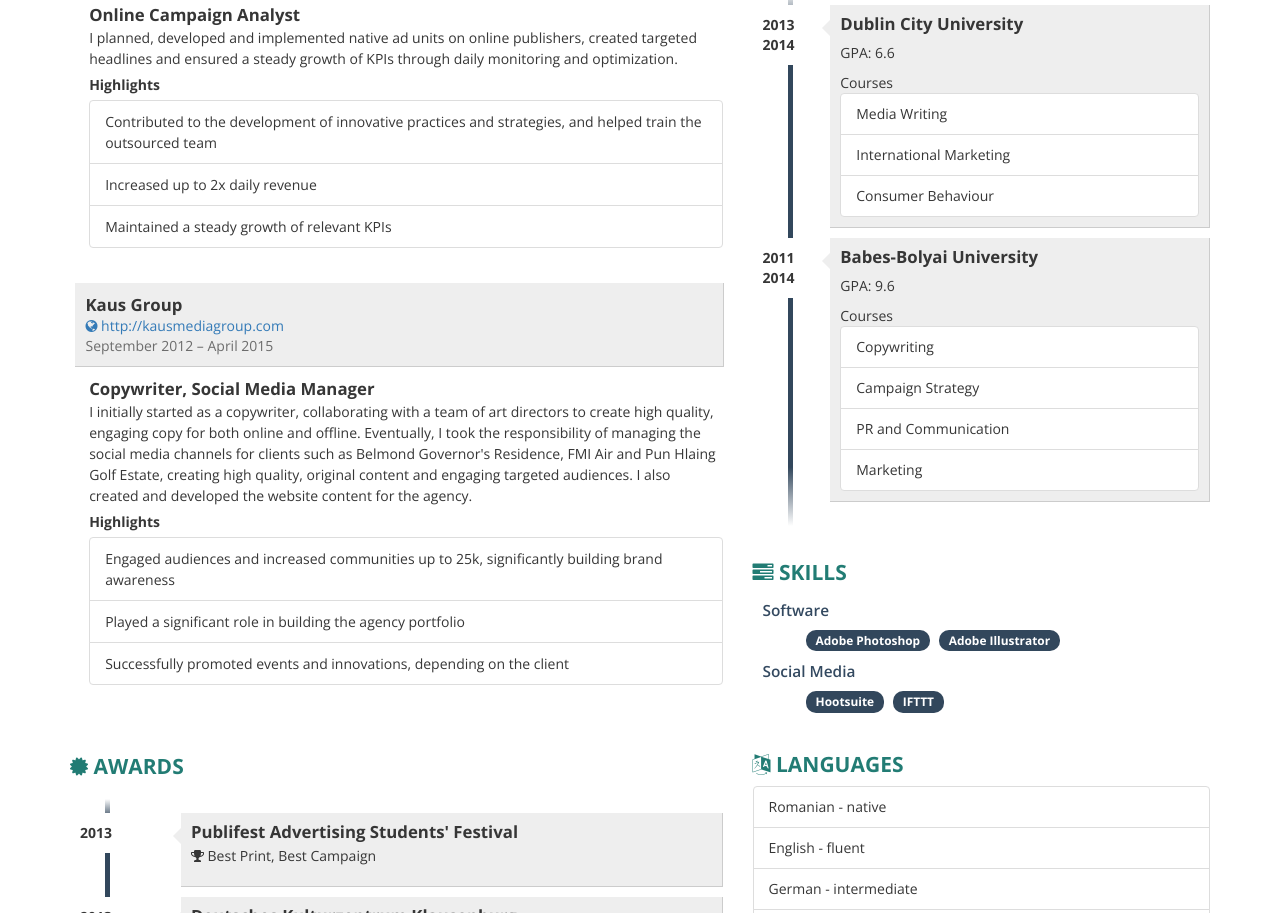
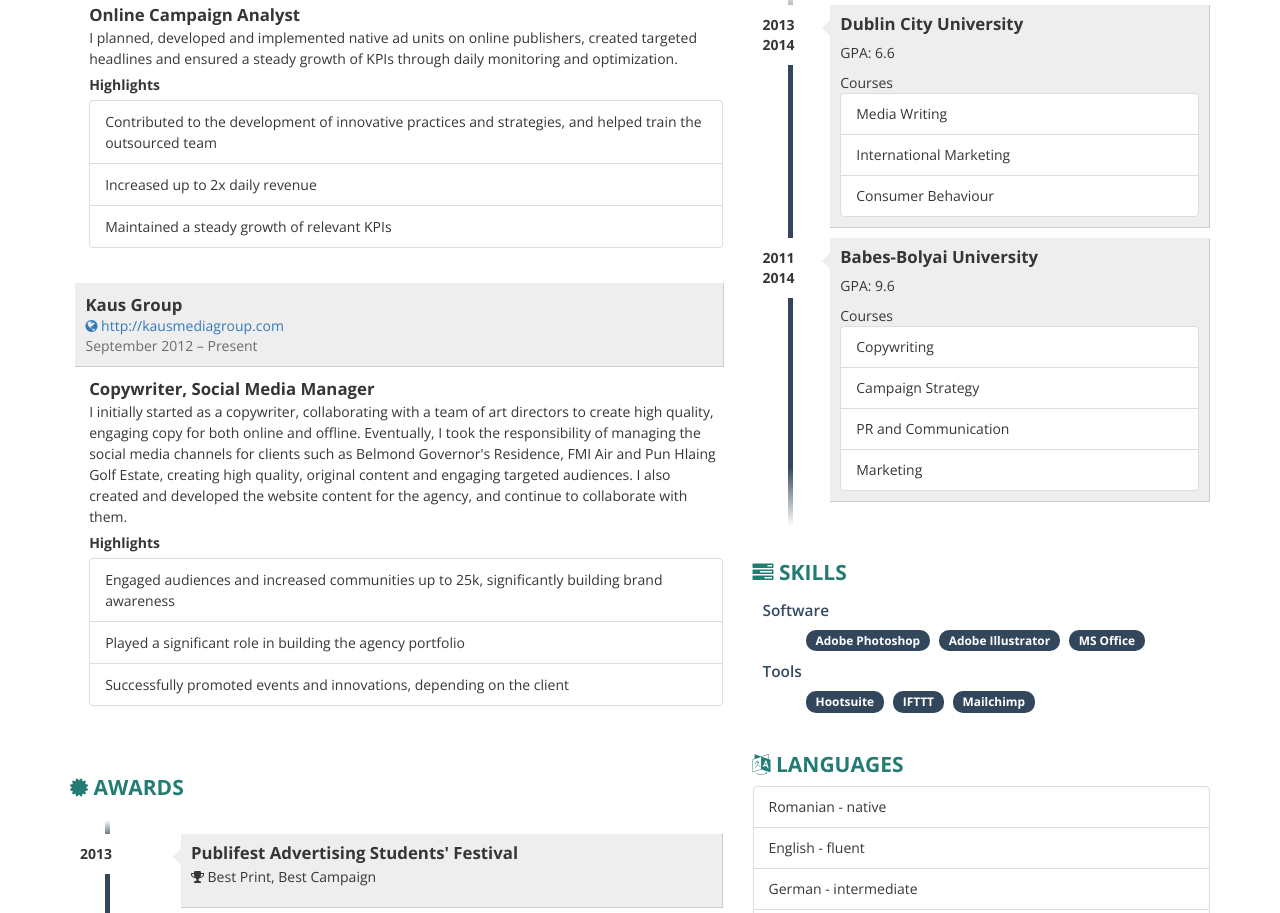
Before and after one commit to alicestrt/alicestrt.github.com, a plain HTML site: page cv.html in a window 1280 px wide. Shown: the part 562-1475 px from the top of the page. Drawn offline with nearby package versions, Linux system fonts and the light colour scheme.

Commit message:
Edited work description Kaus

```diff
--- a/cv.html
+++ b/cv.html
@@ -1,3 +1,4 @@
+
 <!DOCTYPE html>
 <html lang="en">
 
@@ -384,7 +385,6 @@
                         </div>
                         <div id="text-header">
                              <h1>Alice Strete<br><span>Copywriter; Social Media Manager</span></h1>
-
                         </div>
                     </div>
                 </div>
@@ -394,7 +394,6 @@
                     <!-- ABOUT ME -->
                     <div class="box">
                          <h2><i class="fa fa-user ico"></i> About</h2>
-
                         <p>For the past couple of years, I&#39;ve been working as a Copywriter, Social
                             Media Manager and Online Campaign Analyst, in Cluj-Napoca, Yangon and Berlin.
                             I&#39;ve had the pleasure to collaborate with brands such as Sule Shangri-La,
@@ -404,13 +403,11 @@
                     <!-- WORK EXPERIENCE -->
                     <div class="box">
                          <h2><i class= "fa fa-suitcase ico"></i> Work Experience</h2>
-
                         <div class="job clearfix">
                             <div class="row">
                                 <div class="details">
                                     <div class="where">Media.net</div>
                                     <div class="address"> <a href="http:&#x2F;&#x2F;media.net" target="_blank"><i class="fa fa-globe ico"></i> http:&#x2F;&#x2F;media.net</a>
-
                                     </div>
                                     <div class="year">June 2015 – November 2015</div>
                                 </div>
@@ -437,9 +434,8 @@
                                 <div class="details">
                                     <div class="where">Kaus Group</div>
                                     <div class="address"> <a href="http:&#x2F;&#x2F;kausmediagroup.com" target="_blank"><i class="fa fa-globe ico"></i> http:&#x2F;&#x2F;kausmediagroup.com</a>
-
                                     </div>
-                                    <div class="year">September 2012 – April 2015</div>
+                                    <div class="year">September 2012 – Present</div>
                                 </div>
                             </div>
                             <div class="row">
@@ -450,9 +446,9 @@
                                         Eventually, I took the responsibility of managing the social media channels
                                         for clients such as Belmond Governor&#39;s Residence, FMI Air and Pun Hlaing
                                         Golf Estate, creating high quality, original content and engaging targeted
-                                        audiences. I also created and developed the website content for the agency.
-                                        <div
-                                        class="highlights">Highlights</div>
+                                        audiences. I also created and developed the website content for the agency,
+                                        and continue to collaborate with them.
+                                        <div class="highlights">Highlights</div>
                                         <ul class="list-group">
                                             <li class="list-group-item">Engaged audiences and increased communities up to 25k, significantly building
                                                 brand awareness</li>
@@ -467,13 +463,11 @@
                     <!-- AWARDS -->
                     <div class="box">
                          <h2><i class="fa fa-certificate ico"></i> Awards</h2>
-
                         <ul id="awards" class="clearfix">
                             <li>
                                 <div class="year pull-left">2013</div>
                                 <div class="description pull-right">
                                      <h3>Publifest Advertising Students&#39; Festival</h3>
-
                                     <p><i class="fa fa-trophy ico"></i> Best Print, Best Campaign</p>
                                     <p></p>
                                 </div>
@@ -482,7 +476,6 @@
                                 <div class="year pull-left">2013</div>
                                 <div class="description pull-right">
                                      <h3>Deutsches Kulturzentrum Klausenburg</h3>
-
                                     <p><i class="fa fa-trophy ico"></i> CEFR Level B1</p>
                                     <p></p>
                                 </div>
@@ -491,7 +484,6 @@
                                 <div class="year pull-left">2010</div>
                                 <div class="description pull-right">
                                      <h3>University of Cambridge, ESOL Examinations</h3>
-
                                     <p><i class="fa fa-trophy ico"></i> CEFR Level C2</p>
                                     <p></p>
                                 </div>
@@ -501,13 +493,11 @@
                     <!-- VOLUNTEER -->
                     <div class="box">
                          <h2><i class= "fa fa-group ico"></i> Internships </h2>
-
                         <div class="job clearfix">
                             <div class="row">
                                 <div class="details">
                                     <div class="where">Sykes Cluj-Napoca</div>
                                     <div class="address"> <a href="http:&#x2F;&#x2F;www.sykes.com&#x2F;romania&#x2F;" target="_blank"><i class="fa fa-globe ico"></i> http:&#x2F;&#x2F;www.sykes.com&#x2F;romania&#x2F;</a>
-
                                     </div>
                                     <div class="year">April 2013 – June 2013</div>
                                 </div>
@@ -531,7 +521,6 @@
                                 <div class="details">
                                     <div class="where">Vitrina Advertising</div>
                                     <div class="address"> <a href="http:&#x2F;&#x2F;www.vitrina.ro&#x2F;english" target="_blank"><i class="fa fa-globe ico"></i> http:&#x2F;&#x2F;www.vitrina.ro&#x2F;english</a>
-
                                     </div>
                                     <div class="year">2012 – 2012</div>
                                 </div>
@@ -550,7 +539,6 @@
                     <!-- CONTACT -->
                     <div class="box clearfix">
                          <h2><i class="fa fa-bullseye ico"></i> Contact</h2>
-
                         <div class="contact-item">
                             <div class="icon pull-left text-center"><span class="fa fa-map-marker fa-fw"></span>
                             </div>
@@ -578,13 +566,11 @@
                     <!-- EDUCATION -->
                     <div class="box">
                          <h2><i class="fa fa-university ico"></i> Education</h2>
-
                         <ul id="education" class="clearfix">
                             <li>
                                 <div class="year pull-left">2013 2014</div>
                                 <div class="description pull-right">
                                      <h3>Dublin City University</h3>
-
                                     <p></p>
                                     <p>GPA: 6.6</p>
                                     <div>Courses</div>
@@ -599,7 +585,6 @@
                                 <div class="year pull-left">2011 2014</div>
                                 <div class="description pull-right">
                                      <h3>Babes-Bolyai University</h3>
-
                                     <p></p>
                                     <p>GPA: 9.6</p>
                                     <div>Courses</div>
@@ -616,26 +601,26 @@
                     <!-- SKILLS -->
                     <div class="box">
                          <h2><i class="fa fa-tasks ico"></i> Skills</h2>
-
                         <div class="skills clearfix">
                             <div class="item-skills">Software</div>
                             <div class="col-sm-offset-1 col-sm-12 clearfix"> <span class="skill badge">Adobe Photoshop</span>
  <span class="skill badge">Adobe Illustrator</span>
-
+                                <span
+                                class="skill badge">MS Office</span>
                             </div>
                         </div>
                         <div class="skills clearfix">
-                        <div class="item-skills">Social Media</div>
+                            <div class="item-skills">Tools</div>
                             <div class="col-sm-offset-1 col-sm-12 clearfix"> <span class="skill badge">Hootsuite</span>
  <span class="skill badge">IFTTT</span>
-
+                                <span
+                                class="skill badge">Mailchimp</span>
                             </div>
                         </div>
                     </div>
                     <!-- LANGUAGES -->
                     <div class="box">
                          <h2><i class="fa fa-language ico"></i> Languages</h2>
-
                         <ul class="list-group">
                             <li class=" list-group-item">Romanian - native<span class="skill badge pull-right"></span>
                             </li>
@@ -650,7 +635,6 @@
                     <!-- HOBBIES -->
                     <div class="box">
                          <h2><i class="fa fa-heart ico"></i> Interests</h2>
-
                         <div class="interests clearfix">
                             <div class="item-interests">Illustration</div>
                             <div class="skill">Enthusiastic amateur sketcher in pen and watercolor</div>
```
Lines whose indentation alone changed are shown as unchanged.
